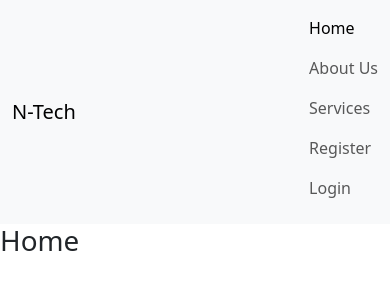
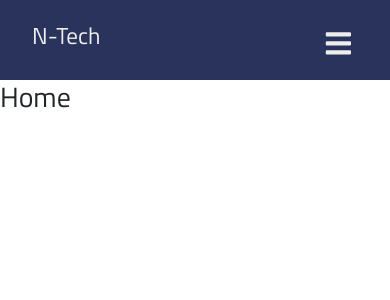
Before and after one commit to mdvadiyatnaqvi/admin, a React (Vite) app: page / in a window 390 px wide. Shown: the top 300 px of the page. Built offline with nearby package versions, Linux system fonts and the light colour scheme.

Commit message:
`Updated Navbar component to use React Icons and CSS variables, added responsive design for mobile devices.`

```diff
--- a/package.json
+++ b/package.json
@@ -15,7 +15,8 @@
     "gh-pages": "^6.3.0",
     "react": "^19.0.0",
     "react-dom": "^19.0.0",
-    "react-router-dom": "^7.3.0"
+    "react-icons": "^5.5.0",
+    "react-router-dom": "^7.4.0"
   },
   "devDependencies": {
     "@eslint/js": "^9.21.0",
--- /dev/null
+++ b/src/components/navbar/Navbar.css
@@ -0,0 +1,80 @@
+:root {
+  --mainColor: #29335c;
+  --mainColorLight: #5767aa;
+  --secondaryColor: #db2b39;
+  --textColor: #eee;
+}
+
+header {
+  display: flex;
+  align-items: center;
+  justify-content: space-between;
+  height: 80px;
+  padding: 0 2rem;
+  background-color: var(--mainColor);
+  color: var(--textColor);
+}
+
+nav a {
+  margin: 0 1rem;
+  color: var(--textColor);
+  text-decoration: none;
+}
+
+nav a:hover {
+  color: var(--secondaryColor);
+}
+
+header .nav-btn {
+  padding: 5px;
+  cursor: pointer;
+  background: transparent;
+  border: none;
+  outline: none;
+  color: var(--textColor);
+  visibility: hidden;
+  opacity: 0;
+  font-size: 1.8rem;
+}
+
+header div,
+nav {
+  display: flex;
+  align-items: center;
+}
+
+@media only screen and (max-width: 1024px) {
+  header .nav-btn {
+    visibility: visible;
+    opacity: 1;
+  }
+
+  header nav {
+    position: fixed;
+    top: -100vh;
+    left: 0;
+    height: 100%;
+    width: 100%;
+    display: flex;
+    flex-direction: column;
+    align-items: center;
+    justify-content: center;
+    gap: 1.5rem;
+    background-color: var(--mainColor);
+    transition: 1s;
+  }
+
+  header .responsive_nav {
+    transform: translateY(100vh);
+  }
+
+  nav .nav-close-btn {
+    position: absolute;
+    top: 2rem;
+    right: 2rem;
+  }
+
+  nav a {
+    font-size: 1.5rem;
+  }
+}
--- a/src/components/navbar/Navbar.jsx
+++ b/src/components/navbar/Navbar.jsx
@@ -1,46 +1,31 @@
-import React from "react";
-import "bootstrap/dist/css/bootstrap.min.css";
+import { useRef } from "react";
 import { NavLink } from "react-router-dom";
+import { FaBars, FaTimes } from "react-icons/fa";
+import "./Navbar.css";
 
 export const Navbar = () => {
+  const navRef = useRef();
+
+  const showNavbar = () => {
+    navRef.current.classList.toggle("responsive_nav");
+  };
+
   return (
-    <>
-      <nav className="navbar navbar-expand-lg bg-body-tertiary">
-        <div className="container-fluid">
-          <NavLink to="/" className="navbar-brand">
-            N-Tech
-          </NavLink>
-          <div className="" id="navbarSupportedContent">
-            <ul className="navbar-nav me-auto mb-2 mb-lg-0">
-              <li className="nav-item">
-                <NavLink to="/" className="nav-link" aria-current="page">
-                  Home
-                </NavLink>
-              </li>
-              <li className="nav-item">
-                <NavLink to="/admin/about" className="nav-link">
-                  About Us
-                </NavLink>
-              </li>
-              <li className="nav-item">
-                <NavLink to="/admin/service" className="nav-link">
-                  Services
-                </NavLink>
-              </li>
-              <li className="nav-item">
-                <NavLink to="/admin/register" className="nav-link">
-                  Register
-                </NavLink>
-              </li>
-              <li className="nav-item">
-                <NavLink to="/admin/login" className="nav-link">
-                  Login
-                </NavLink>
-              </li>
-            </ul>
-          </div>
-        </div>
+    <header>
+      <h3>N-Tech</h3>
+      <nav ref={navRef}>
+        <NavLink to="/">Home</NavLink>
+        <NavLink to="/admin/about">About Us</NavLink>
+        <NavLink to="/admin/service">Services</NavLink>
+        <NavLink to="/admin/register">Register</NavLink>
+        <NavLink to="/admin/login">Login</NavLink>
+        <button className="nav-btn nav-close-btn" onClick={showNavbar}>
+          <FaTimes />
+        </button>
       </nav>
-    </>
+      <button className="nav-btn" onClick={showNavbar}>
+        <FaBars />
+      </button>
+    </header>
   );
 };
--- a/src/index.css
+++ b/src/index.css
@@ -1,5 +1,8 @@
+@import url("https://fonts.googleapis.com/css2?family=Titillium+Web:wght@300;400;700&display=swap");
+
 * {
+  padding: 0;
   margin: 0;
-  padding: 0;
   box-sizing: border-box;
+  font-family: "Titillium Web", sans-serif;
 }
```
Also changed, not shown: 1 other file (tests, documents, lock files or other folders).
